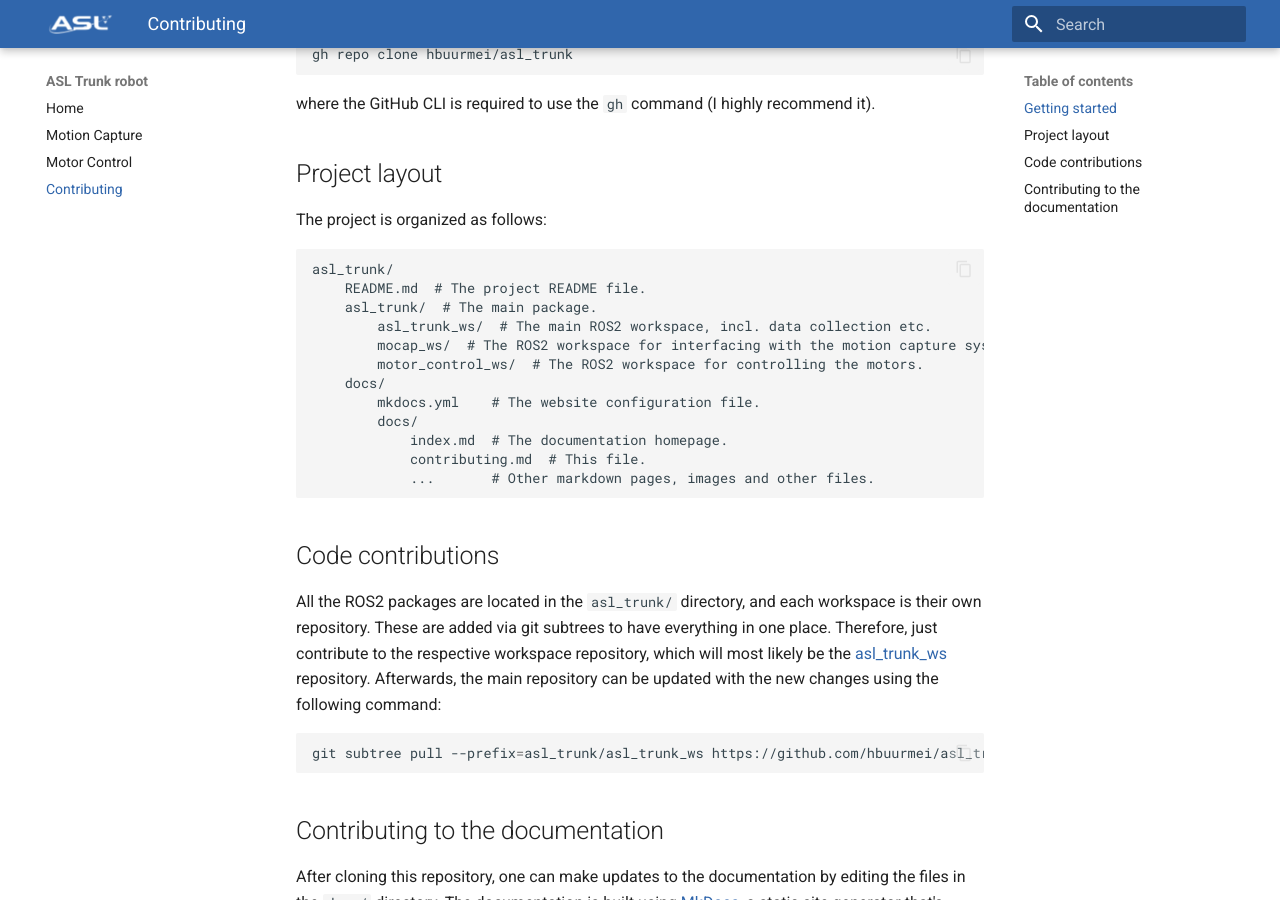
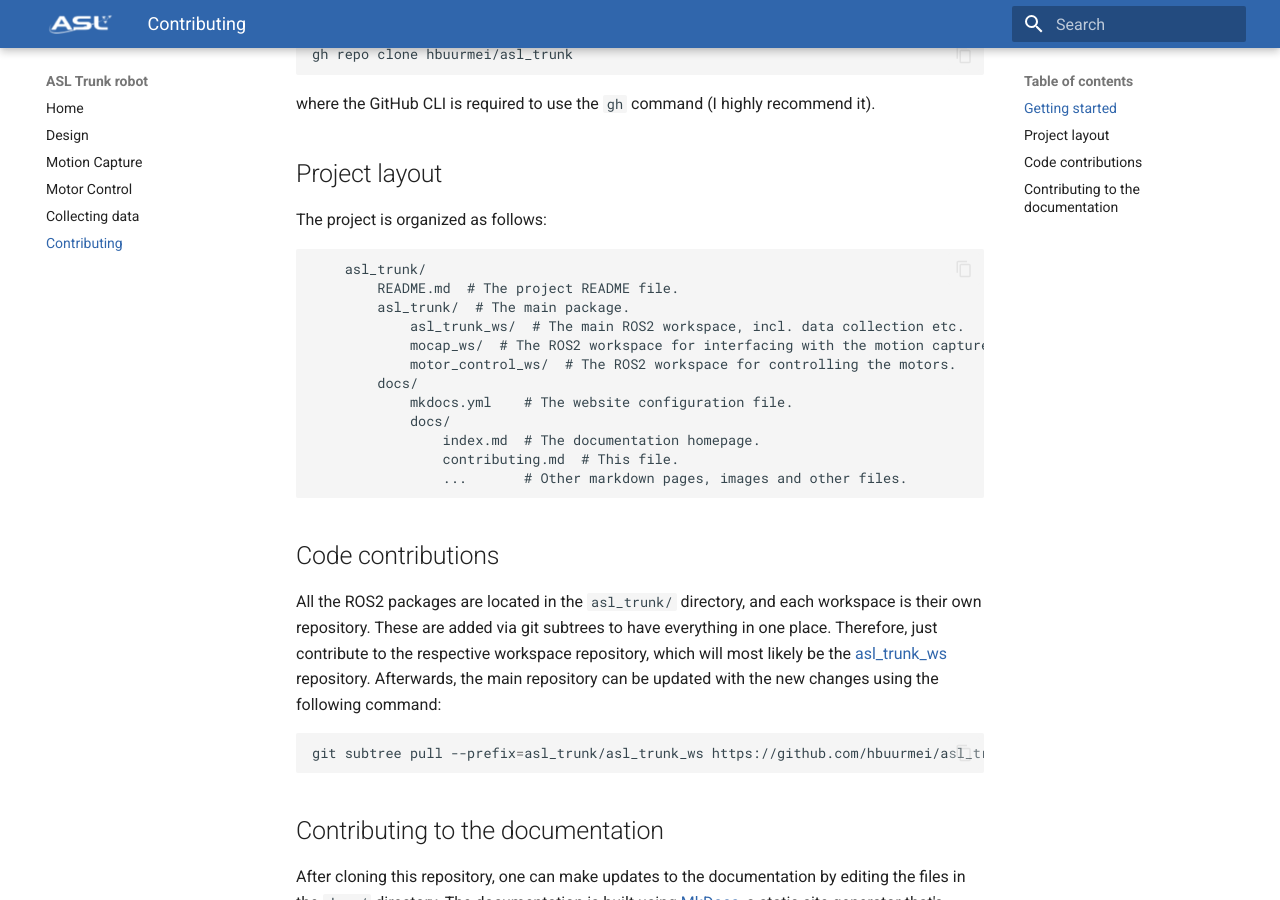
Before and after one commit to hbuurmei/asl_trunk, an MkDocs documentation site: the page built from docs/contributing.md, in a window 1280 px wide and 900 px high, scrolled down 303 px. Built offline with MkDocs 1.6.1 and Material for MkDocs 9.7.7, drawn with Linux system fonts in a browser that asks for light colours.

Commit message:
selective copy

````diff
--- a/docs/contributing.md
+++ b/docs/contributing.md
@@ -11,7 +11,7 @@
 
 ## Project layout
 The project is organized as follows:
-
+```{ .no-copy }
     asl_trunk/
         README.md  # The project README file.
         asl_trunk/  # The main package.
@@ -24,6 +24,7 @@
                 index.md  # The documentation homepage.
                 contributing.md  # This file.
                 ...       # Other markdown pages, images and other files.
+```
 
 ## Code contributions
 All the ROS2 packages are located in the `asl_trunk/` directory, and each workspace is their own repository.
--- a/mkdocs.yml
+++ b/mkdocs.yml
@@ -11,12 +11,15 @@
     - content.code.copy
 nav:
   - Home: index.md
+  - Design: design.md
   - Motion Capture: mocap.md
   - Motor Control: motor_control.md
+  - Collecting data: collecting_data.md
   - Contributing: contributing.md
 extra_css:
   - stylesheets/extra.css
 markdown_extensions:
+  - attr_list
   - pymdownx.highlight:
       anchor_linenums: true
       line_spans: __span
````
Also changed, not shown: docs/collecting_data.md (added), docs/design.md (added).
